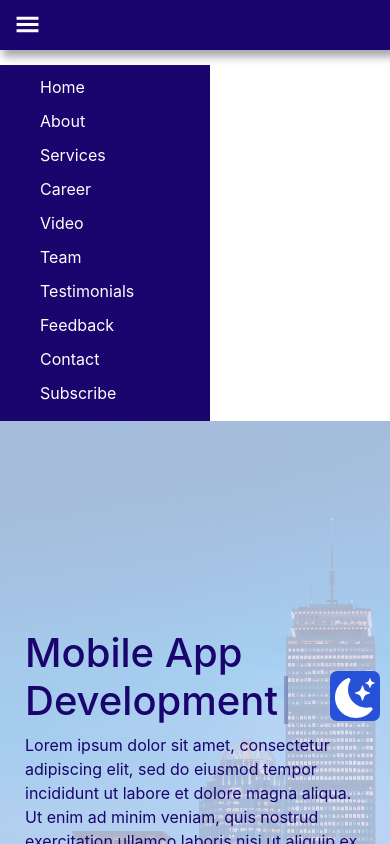
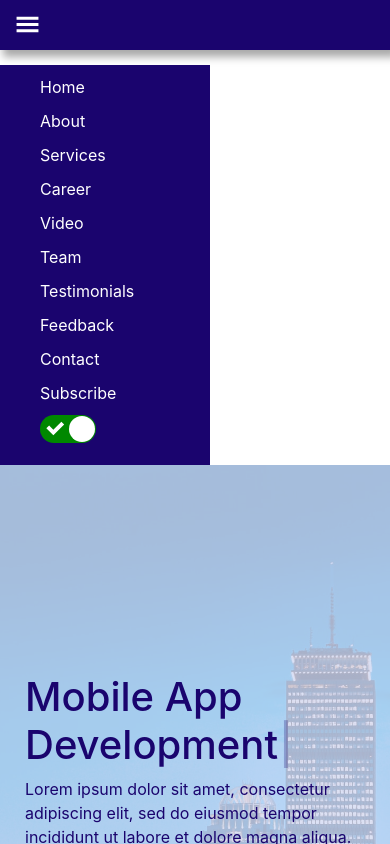
Before and after one commit to mayragann/CompanyPortfolio, a React (Create React App) app in the folder portfolio/: page / in a window 390 px wide. Both pictures are taken after a click on the icon 27 px from the left and 24 px from the top of the page. Shown: the top 844 px of the page. Built offline with nearby package versions, Linux system fonts and the light colour scheme; no server answers.

Commit message:
added toggle button for dark/light theme in mobile view

```diff
--- a/portfolio/package.json
+++ b/portfolio/package.json
@@ -18,6 +18,7 @@
     "react-scroll": "^1.8.7",
     "react-scroll-to-top": "^1.0.9",
     "react-slick": "^0.29.0",
+    "react-switch": "^7.0.0",
     "slick-carousel": "^1.8.1",
     "typewriter-effect": "^2.19.0",
     "web-vitals": "^2.1.4"
--- a/portfolio/src/App.js
+++ b/portfolio/src/App.js
@@ -30,7 +30,7 @@ function App() {
 
 
       <Navbar />
-      <NavbarMobileView />
+      <NavbarMobileView theme={theme} handleChangeTheme={handleChangeTheme}/>
       <Home theme={theme} handleChangeTheme={handleChangeTheme}/>
 
       <div className="main-theme-compo" id={theme}>
--- a/portfolio/src/Components/Home/Home.css
+++ b/portfolio/src/Components/Home/Home.css
@@ -66,3 +66,11 @@
   cursor: pointer;
   z-index: 1;
 }
+
+@media (max-width:1000px){
+ .theme-change{
+  display: none;
+ }
+
+
+}
--- a/portfolio/src/Components/NavbarMobileView/NavbarMobileView.js
+++ b/portfolio/src/Components/NavbarMobileView/NavbarMobileView.js
@@ -2,9 +2,10 @@ import React, { useState } from "react";
 import "./NavbarMobileView.css";
 import { Link } from "react-scroll";
 import { GiHamburgerMenu } from "react-icons/gi";
+import Switch from "react-switch";
 
 
-const NavbarMobileView = () => {
+const NavbarMobileView = ({theme,handleChangeTheme}) => {
     const [open, setOpen] = useState(false);
 
     const handleNavbarOpen = () => {
@@ -100,6 +101,9 @@ const NavbarMobileView = () => {
             Subscribe
           </Link>
         </li>
+        <li>
+          <Switch onChange={handleChangeTheme} checked={theme === "light"} />
+        </li>
       </ul>
 
       </div>): null}
```
Also changed, not shown: 1 other file (tests, documents, lock files or other folders).
